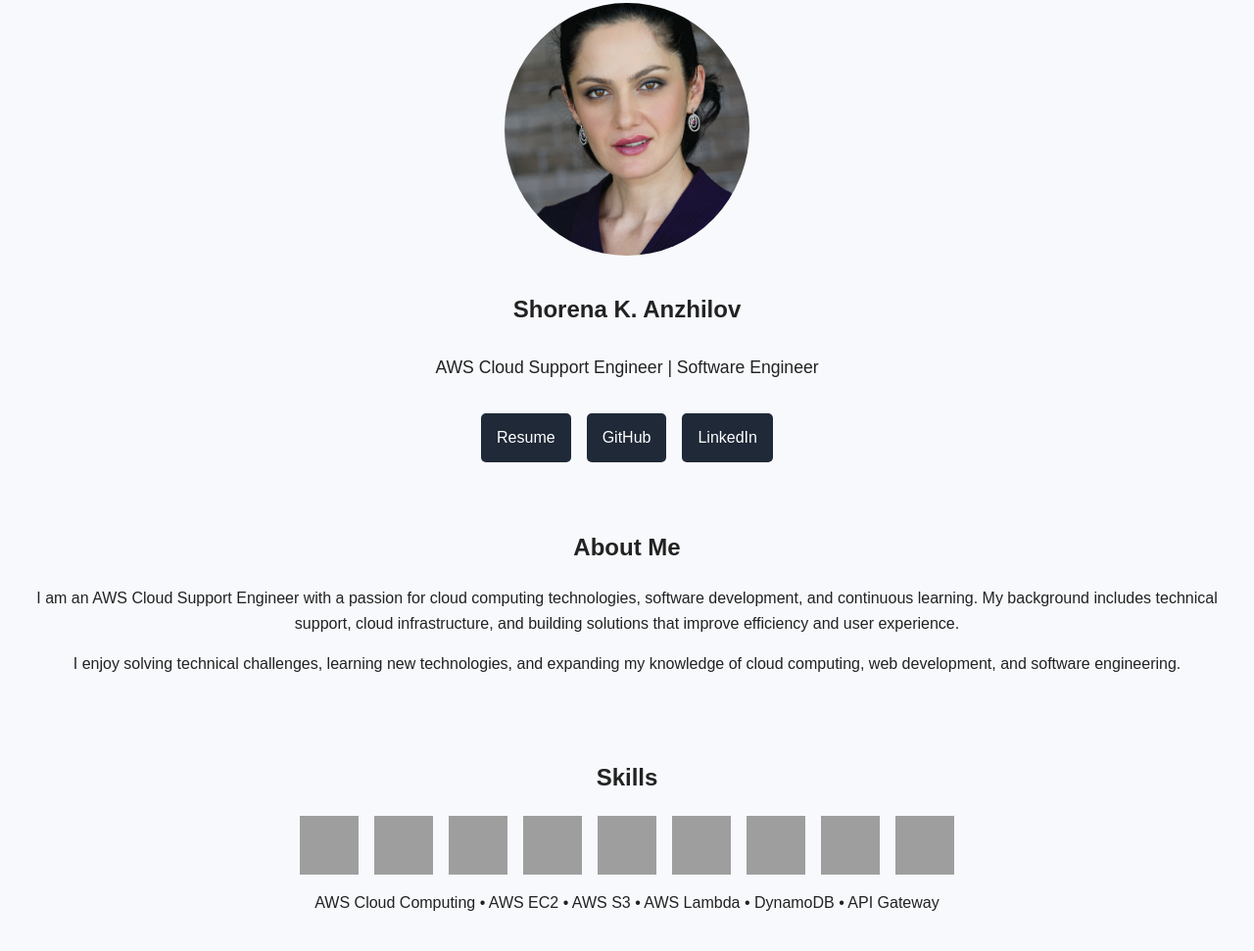
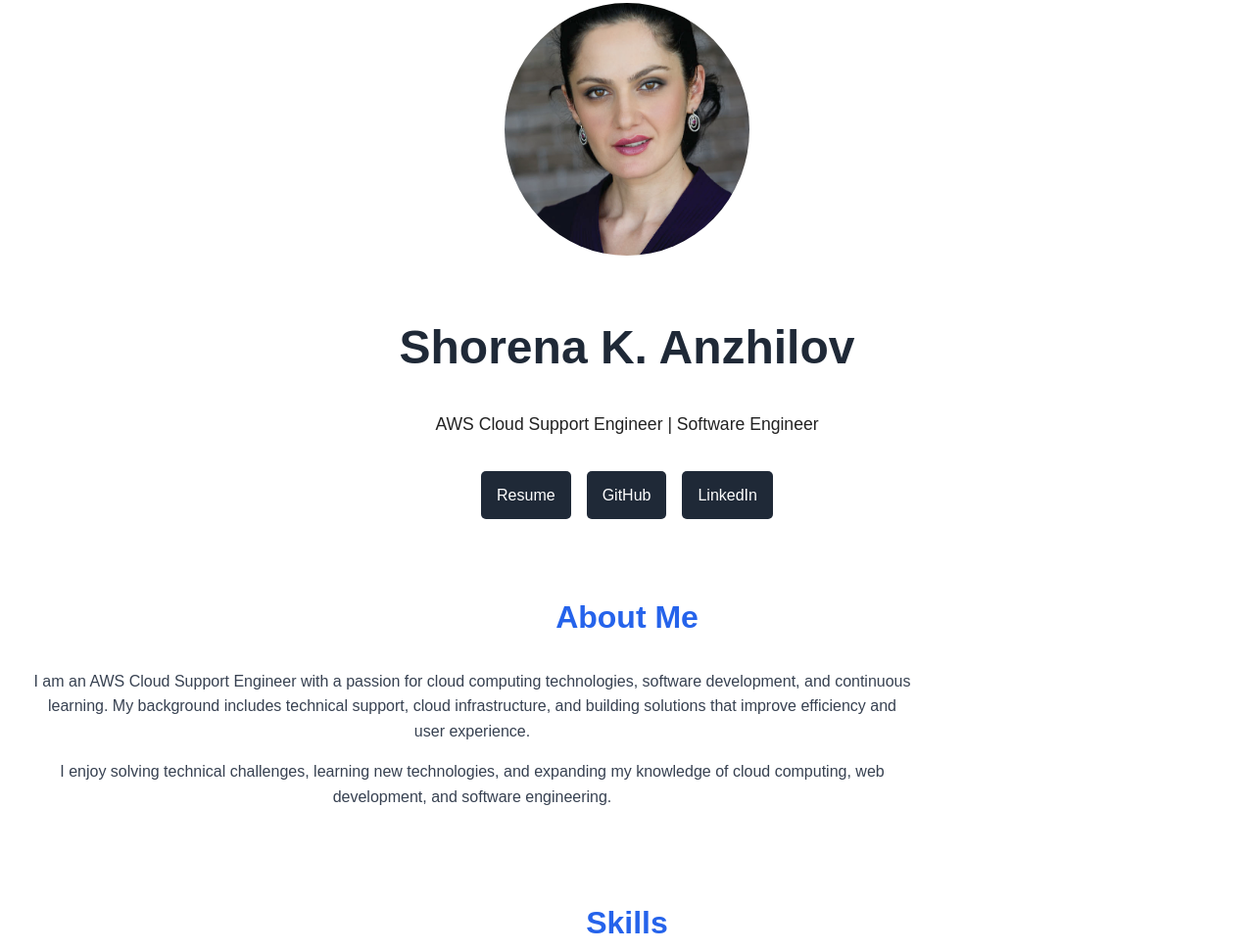
Before and after one commit to ShorenaK/my_personal_home_page, a plain HTML site: page index.html in a window 1280 px wide. Shown: the part 79-1050 px from the top of the page at 98% size. Drawn offline with Linux system fonts and the light colour scheme; grey boxes are pictures that could not be loaded.

Commit message:
css about page changed

```diff
--- a/css/style.css
+++ b/css/style.css
@@ -11,7 +11,7 @@ body {
   font-family: Arial, Helvetica, sans-serif;
   line-height: 1.6;
   color: #222;
-  background-color: #f7f9fc;
+  background-color: #ffffff;
 }
 
 img {
@@ -30,6 +30,19 @@ section {
 header {
   background-color: #1f2937;
   padding: 1rem 2rem;
+}
+/* Headings */
+
+h1 {
+  color: #1f2937;
+  font-size: 3rem;
+  font-weight: 700;
+}
+
+h2 {
+  color: #2563eb;
+  font-size: 2rem;
+  font-weight: 700;
 }
 
 nav ul {
@@ -109,6 +122,12 @@ nav a:hover {
 #about {
   text-align: center;
 }
+#about p {
+  color: #374151;
+  max-width: 900px;
+
+
+}
 
 /* =========================
    Skills Section
@@ -128,6 +147,10 @@ nav a:hover {
 .skills-icons img {
   width: 60px;
   height: 60px;
+}
+#skills p {
+  color: #2563eb;
+  font-weight: 600;
 }
 
 /* =========================
```
